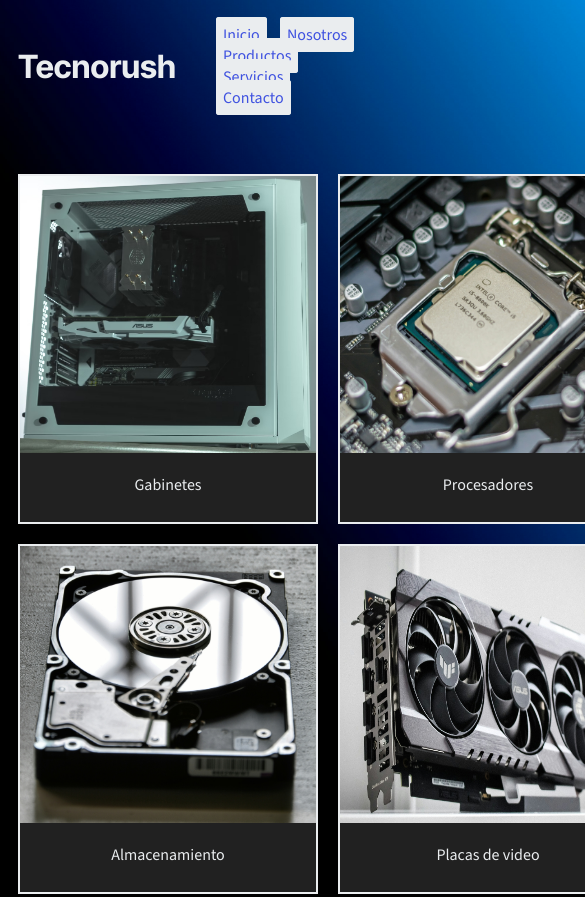
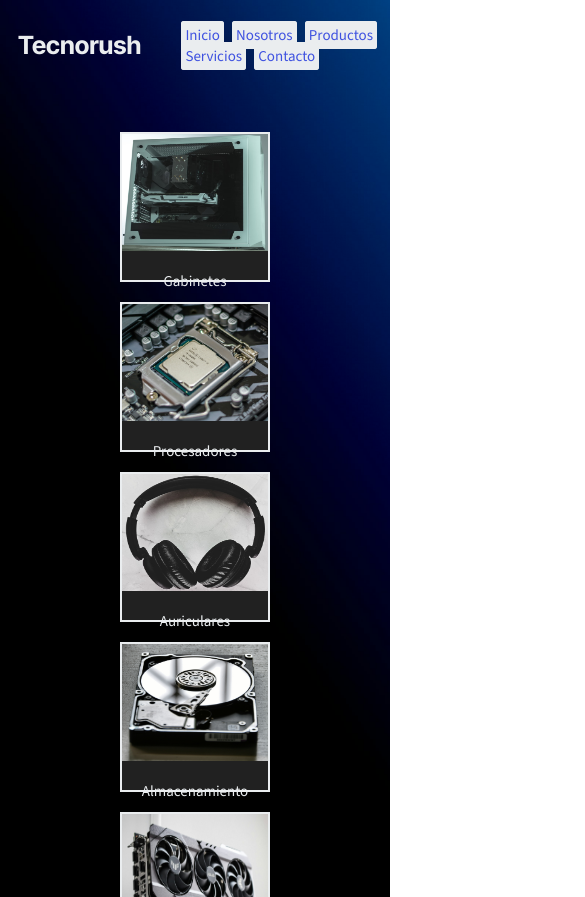
Before and after one commit to LaureanoCid/Tecnorush, a website: page pages/productos.html in a window 390 px wide. Shown: the top 897 px of the page, 585 px wide, since content can reach past the window. Drawn offline with nearby package versions, Linux system fonts and the light colour scheme.

Commit message:
Entrega final

```diff
--- a/Scss/base/_media.scss
+++ b/Scss/base/_media.scss
@@ -1,11 +1,83 @@
-// INDEX
+@media screen and (max-width: 1050px){
+// PRODUCTOS
+
+.mainproductos{
+    .contenedor1{
+        display: inline;
+        .productos1{
+            .productos2{
+                height: 150px;
+                width: 150px;
+                p{
+                    font-size: 15px;
+                }
+            }
+        }
+    }
+}
+
+}
+
+@media screen and (max-width: 650px){
+    .header{
+        h1{
+            font-size: 25px;
+        }
+        nav{
+            width: 390px;
+            ul{
+                li{
+                    margin-right: 5px;
+                    a{
+                        padding: 2px;
+                        font-size: 15px;
+                    }
+                }
+            }
+        }
+    }
+
+    // INDEX
+    .hero{
+        img{
+            height: 500px;
+        }
+        p{
+            font-size: 15px;
+        }
+    }
+
+    // NOSOTROS
+    .heronosotros{
+        img{
+            height: 200px;
+        }
+    }
+    .descripcion{
+        p{
+            font-size: 15px;
+        }
+    }
+
+    // PRODUCTOS
+    .mainproductos{
+        align-items: center;
+    }
 
 
 
-// NOSOTROS
+    // SERVICIOS
 
-// PRODUCTOS
+    // CONTACTO
 
-// SERVICIOS
 
-// CONTACTO
+
+
+    footer{
+        section{
+            h2{
+                font-size: 15px;
+            }
+        }
+    }
+}
--- a/pages/productos.html
+++ b/pages/productos.html
@@ -10,7 +10,7 @@
 
 <body class="bodyproductos">
     <!-- Cabeza -->
-    <header>
+    <header class="header">
         <h1>Tecnorush</h1>
         <!-- Barra de navegacion -->
         <nav>
```
Also changed, not shown: pages/contacto.html (+1 -1 lines), pages/nosotros.html (+1 -1 lines), pages/servicios.html (+1 -1 lines), css/estilos.css.
